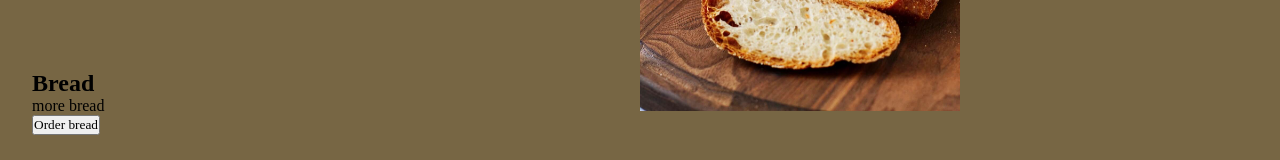
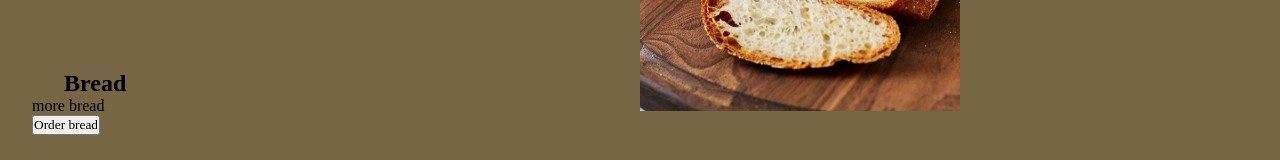
Before and after one commit to SmithTCM/WD-Midterm-TX03, a plain HTML site: page index.html in a window 1280 px wide. Shown: the part 358-518 px from the top of the page. Drawn offline with Linux system fonts and the light colour scheme.

Commit message:
Modified Heading 1

```diff
--- a/assets/css/style.css
+++ b/assets/css/style.css
@@ -54,3 +54,12 @@ img {
     width: 50%;
     height: auto;
 }
+
+.hero h1 {
+    display:flex;
+    flex-direction: column;
+    justify-content: center;
+    align-items: flex-start;
+    color: #000;
+    padding: 0rem 2rem;
+}
```
